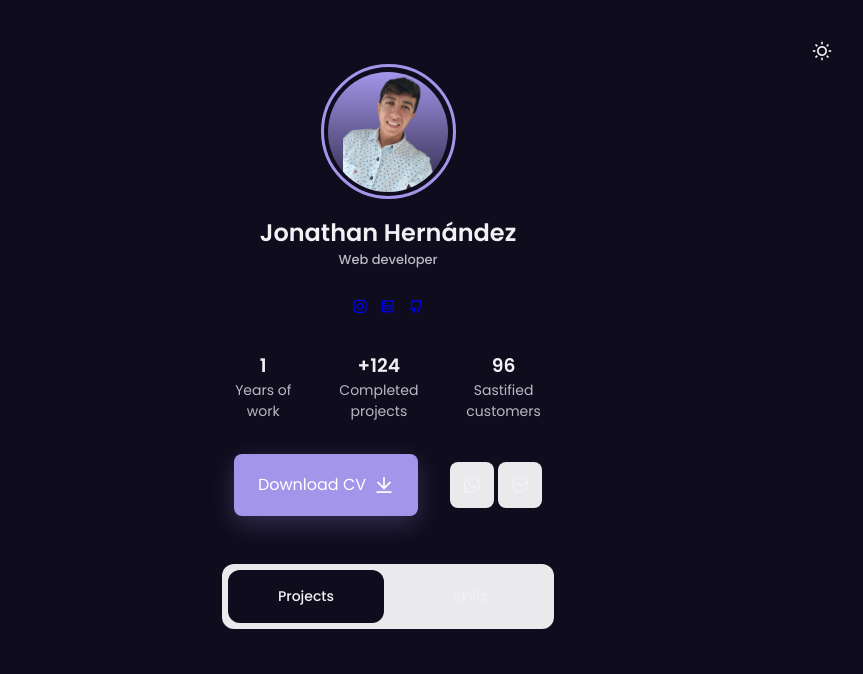
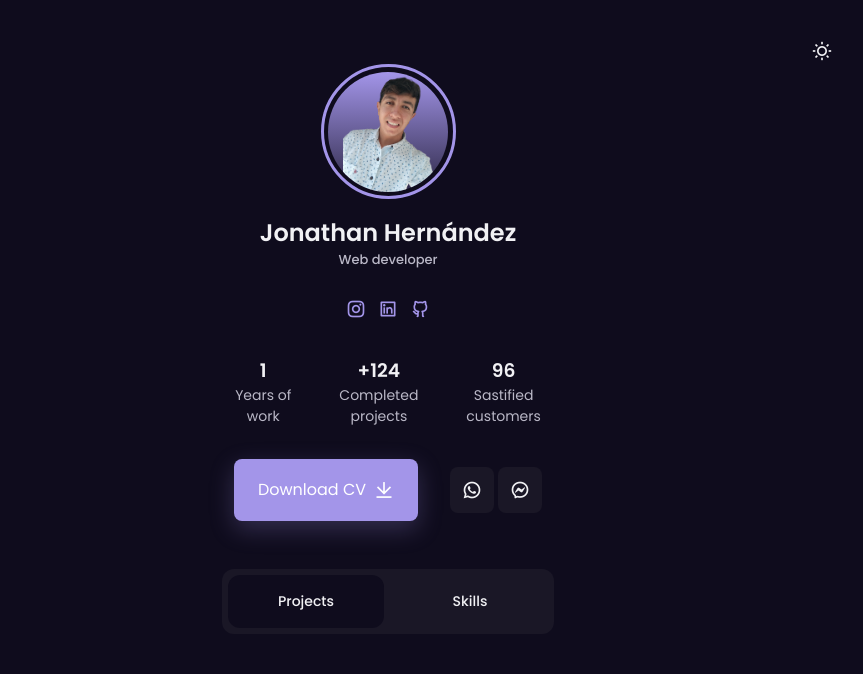
Before and after one commit to jonathanDavid1/porfolio, a plain HTML site: page index.html in a window 1280 px wide. Both pictures are taken after a click on the icon 1074 px from the left and 51 px from the top of the page. Shown: the top 674 px of the page, without its empty margins (252-1115 px from the left). Drawn offline with nearby package versions, Linux system fonts and the light colour scheme.

Commit message:
fixing errors

```diff
--- a/assets/css/styles.css
+++ b/assets/css/styles.css
@@ -103,22 +103,22 @@
       Color changes in some parts of
       the website, in light theme
   ==========*/
-  .dark.theme .button__gray{
+  .dark-theme .button__gray{
     background-color: var(--container-color);
   }
-  .dark.theme .button__hover{
+  .dark-theme .button__hover{
     background-color: hsl(var(--hue), 24%, 16%);
   }
-  .dark.theme .filters__content{
+  .dark-theme .filters__content{
     background-color: var(--container-color);
   }
-  .dark.theme::-webkit-scrollbar{
+  .dark-theme::-webkit-scrollbar{
     background-color: hsl(var(--hue), 8%, 16%);
   }
-  .dark.theme::-webkit-scrollbar-thumb{
+  .dark-theme::-webkit-scrollbar-thumb{
     background-color: hsl(var(--hue), 8%, 24%);
   }
-  .dark.theme::-webkit-scrollbar-thumb:hover{
+  .dark-theme::-webkit-scrollbar-thumb:hover{
     background-color: hsl(var(--hue), 8%, 32%);
   }
 
--- a/assets/js/main.js
+++ b/assets/js/main.js
@@ -56,12 +56,12 @@ themeButton.addEventListener('click', () => {
 const sr = ScrollReveal({
     origin:'top',
     distance: '60px',
-    duration: 2500,
-    delay: 400,
+    duration: 100,
+    delay: 100,
 })
 
 sr.reveal(`.profile__border`)
-sr.reveal(`.profile__name`,{delay:500})
+sr.reveal(`.profile__name`,{delay:100})
 sr.reveal(`.profile__profession`,{delay:600})
 sr.reveal(`.profile__social`,{delay:700})
 sr.reveal(`.profile__info-group`,{interval:100, delay:700})
--- a/index.html
+++ b/index.html
@@ -33,13 +33,13 @@
           <h3 class="profile__profession">Web developer</h3>
 
           <ul class="profile__social">
-            <a href="https://www.instagram.com/jonathan_david_hernandez_corre/" target="-blank" class="profile--social-link">
+            <a href="https://www.instagram.com/jonathan_david_hernandez_corre/" target="-blank" class="profile__social-link">
               <i class="ri-instagram-line"></i>
             </a>
-            <a href="https://www.linkedin.com/in/jonathan-david-hernandez-correa-3b3a89263/" target="-blank" class="profile--social-link">
+            <a href="https://www.linkedin.com/in/jonathan-david-hernandez-correa-3b3a89263/" target="-blank" class="profile__social-link">
               <i class="ri-linkedin-box-line"></i>
             </a>
-            <a href="https://github.com/jonathanDavid1" target="-blank" class="profile--social-link">
+            <a href="https://github.com/jonathanDavid1" target="-blank" class="profile__social-link">
               <i class="ri-github-line"></i>
             </a>
           </ul>
```
